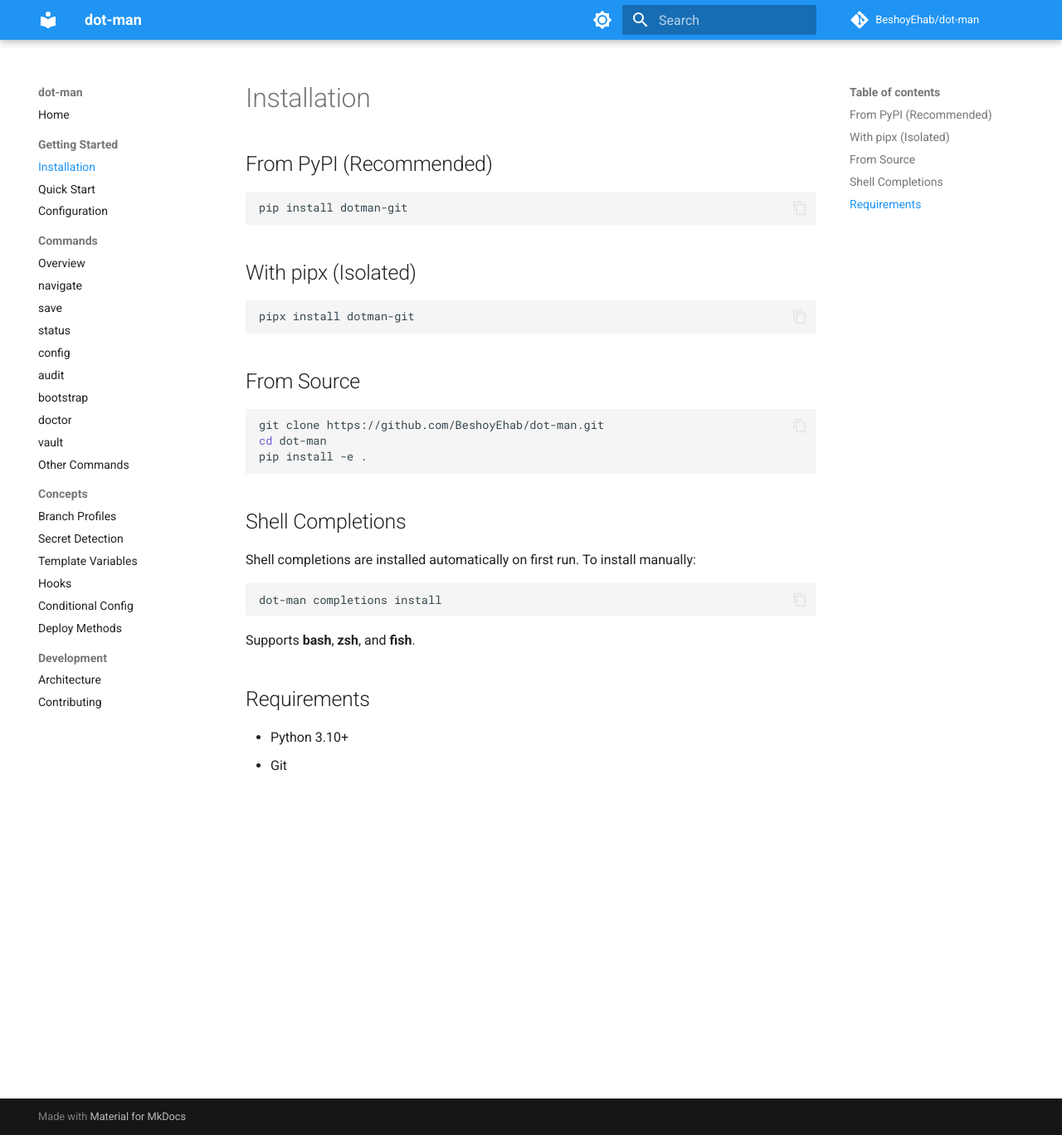
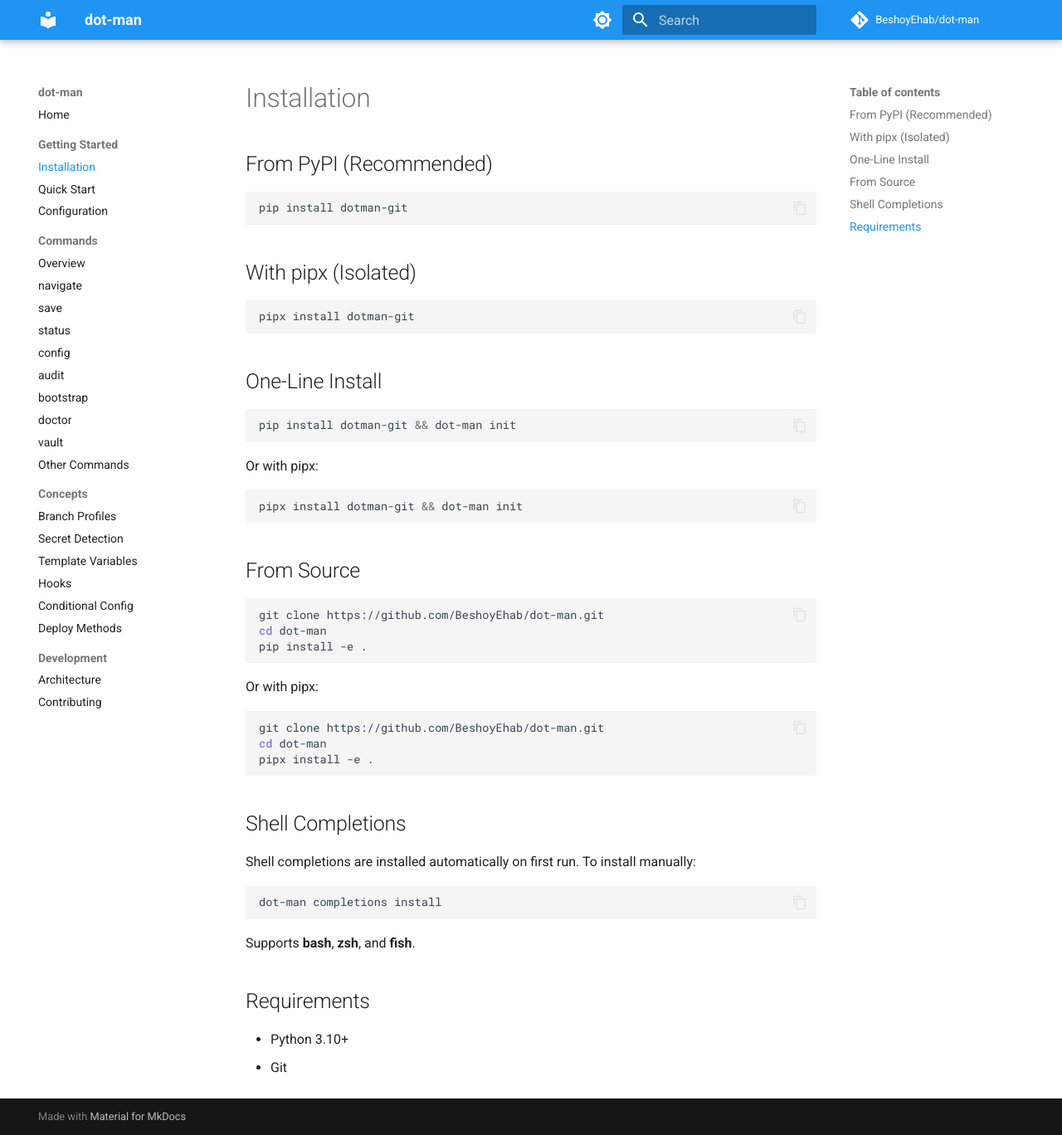
Before and after one commit to BeshoyEhab/dot-man, an MkDocs documentation site: the page built from docs/getting-started/installation.md, in a window 1280 px wide and 1368 px high. Shown: the whole window at 83% size. Built offline with MkDocs 1.6.1 and Material for MkDocs 9.7.7, drawn with Linux system fonts in a browser that asks for light colours; comment, search, counter and statistics services are not loaded.

Commit message:
docs: add one-liner and pipx install options

````diff
--- a/docs/getting-started/installation.md
+++ b/docs/getting-started/installation.md
@@ -12,12 +12,32 @@ pip install dotman-git
 pipx install dotman-git
 ```
 
+## One-Line Install
+
+```bash
+pip install dotman-git && dot-man init
+```
+
+Or with pipx:
+
+```bash
+pipx install dotman-git && dot-man init
+```
+
 ## From Source
 
 ```bash
 git clone https://github.com/BeshoyEhab/dot-man.git
 cd dot-man
 pip install -e .
+```
+
+Or with pipx:
+
+```bash
+git clone https://github.com/BeshoyEhab/dot-man.git
+cd dot-man
+pipx install -e .
 ```
 
 ## Shell Completions
````
